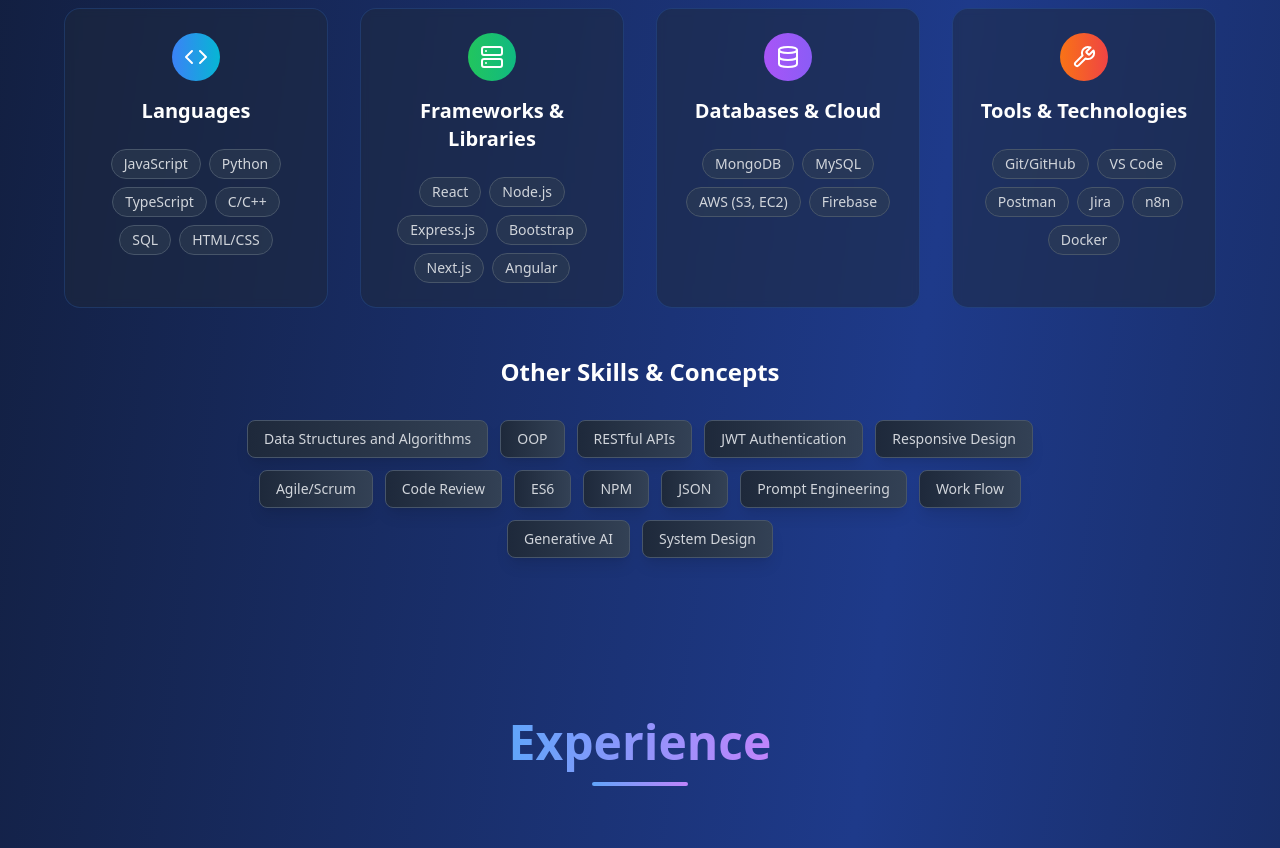
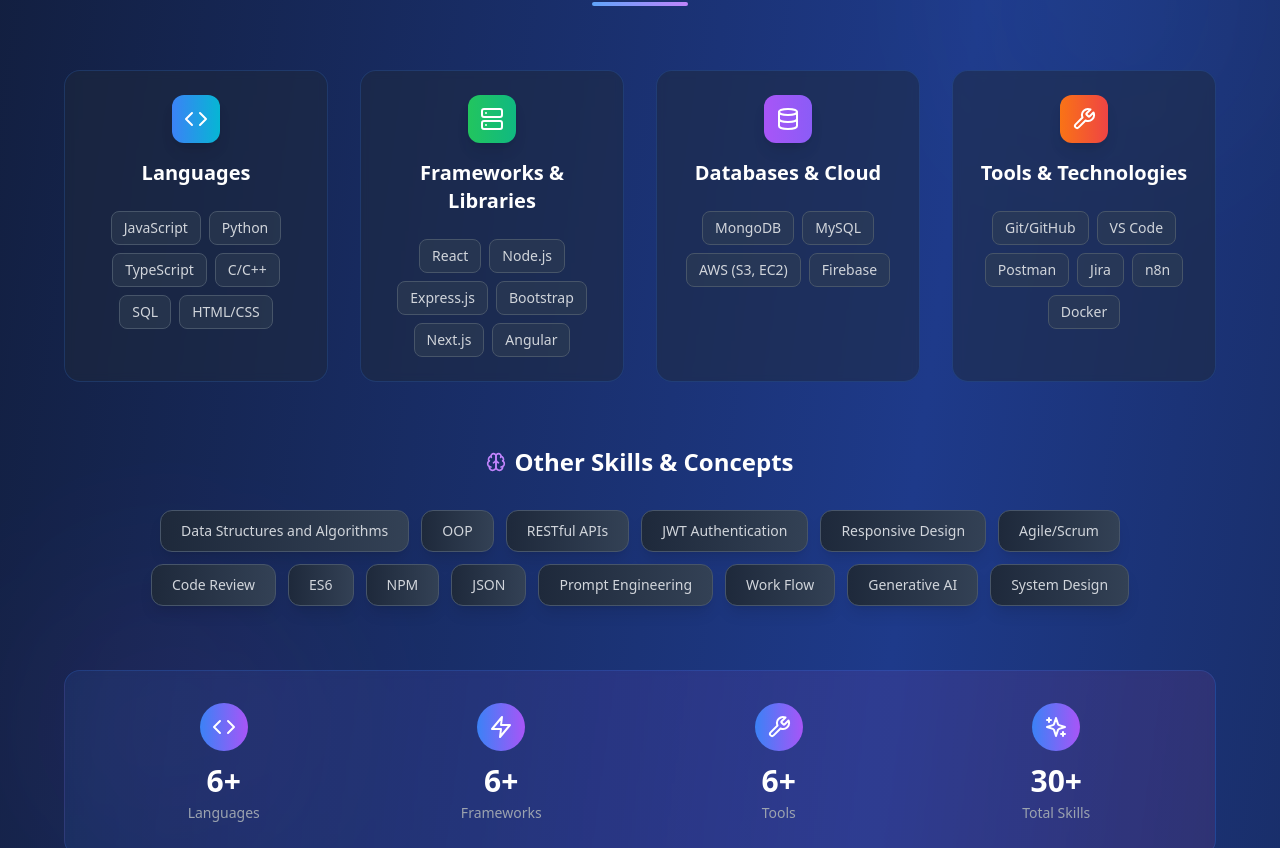
Before and after one commit to sreenandh/Portfolio, a React (Vite) app: page / in a window 1280 px wide. Shown: the part 2232-3080 px from the top of the page. Built offline with nearby package versions, Linux system fonts and the light colour scheme.

Commit message:
Enhance Skills section with 3D effects, shine animations, and interactive hover states

```diff
--- a/src/components/Skills.tsx
+++ b/src/components/Skills.tsx
@@ -1,15 +1,26 @@
 import React from 'react';
-import { motion } from 'framer-motion';
+import { motion, useScroll, useTransform } from 'framer-motion';
 import { useInView } from 'react-intersection-observer';
-import { Code, Server, Database, Wrench } from 'lucide-react';
+import { Code, Server, Database, Wrench, Zap, Brain, Sparkles } from 'lucide-react';
 
-const Skills = () => {
+interface SkillCategory {
+  title: string;
+  icon: React.ReactNode;
+  skills: string[];
+  color: string;
+}
+
+const Skills: React.FC = () => {
   const [ref, inView] = useInView({
     triggerOnce: true,
     threshold: 0.1,
   });
 
-  const skillCategories = [
+  const { scrollYProgress } = useScroll();
+  const scale = useTransform(scrollYProgress, [0.2, 0.4], [0.8, 1]);
+  const opacity = useTransform(scrollYProgress, [0.2, 0.3], [0, 1]);
+
+  const skillCategories: SkillCategory[] = [
     {
       title: 'Languages',
       icon: <Code className="w-6 h-6" />,
@@ -59,22 +70,60 @@
       opacity: 1,
       transition: {
         staggerChildren: 0.1,
+        delayChildren: 0.2,
       },
     },
   };
 
   const itemVariants = {
-    hidden: { opacity: 0, y: 50 },
+    hidden: { opacity: 0, y: 50, scale: 0.9 },
     visible: {
       opacity: 1,
       y: 0,
-      transition: { duration: 0.6 },
+      scale: 1,
+      transition: {
+        duration: 0.6,
+        type: 'spring',
+        stiffness: 100
+      },
     },
   };
 
+  const cardVariants = {
+    hidden: { opacity: 0, rotateY: -15, z: -100 },
+    visible: {
+      opacity: 1,
+      rotateY: 0,
+      z: 0,
+      transition: {
+        duration: 0.8,
+        type: 'spring',
+        stiffness: 80
+      }
+    }
+  };
+
   return (
-    <section id="skills" className="py-20 relative">
-      <div className="container mx-auto px-6">
+    <section id="skills" className="py-20 relative overflow-hidden">
+      {/* Animated background elements */}
+      <motion.div
+        animate={{
+          rotate: [0, 360],
+          scale: [1, 1.2, 1],
+        }}
+        transition={{ duration: 20, repeat: Infinity, ease: 'linear' }}
+        className="absolute top-20 right-10 w-64 h-64 bg-blue-500/5 rounded-full blur-3xl"
+      />
+      <motion.div
+        animate={{
+          rotate: [360, 0],
+          scale: [1, 1.3, 1],
+        }}
+        transition={{ duration: 25, repeat: Infinity, ease: 'linear' }}
+        className="absolute bottom-20 left-10 w-64 h-64 bg-purple-500/5 rounded-full blur-3xl"
+      />
+
+      <div className="container mx-auto px-6 relative z-10">
         <motion.div
           ref={ref}
           variants={containerVariants}
@@ -82,43 +131,84 @@
           animate={inView ? "visible" : "hidden"}
           className="max-w-6xl mx-auto"
         >
+          {/* Section Header */}
           <motion.div variants={itemVariants} className="text-center mb-16">
+            <motion.div
+              initial={{ scale: 0 }}
+              animate={inView ? { scale: 1 } : { scale: 0 }}
+              transition={{ duration: 0.5, type: 'spring', stiffness: 200 }}
+              className="inline-flex items-center space-x-2 bg-gradient-to-r from-blue-500/10 to-purple-500/10 border border-blue-500/30 rounded-full px-6 py-2 mb-6"
+            >
+              <Sparkles className="w-4 h-4 text-blue-400" />
+              <span className="text-blue-300 text-sm font-medium">Technical Expertise</span>
+            </motion.div>
+
             <h2 className="text-4xl md:text-5xl font-bold mb-4">
               <span className="bg-gradient-to-r from-blue-400 to-purple-400 bg-clip-text text-transparent">
                 Skills & Technologies
               </span>
             </h2>
-            <div className="w-24 h-1 bg-gradient-to-r from-blue-400 to-purple-400 mx-auto rounded-full"></div>
+            <motion.div
+              initial={{ scaleX: 0 }}
+              animate={inView ? { scaleX: 1 } : { scaleX: 0 }}
+              transition={{ duration: 0.8, delay: 0.3 }}
+              className="w-24 h-1 bg-gradient-to-r from-blue-400 to-purple-400 mx-auto rounded-full"
+            />
           </motion.div>
 
-          {/* Main Skill Categories */}
-          <div className="grid md:grid-cols-2 lg:grid-cols-4 gap-8 mb-12">
+          {/* Main Skill Categories with 3D effect */}
+          <div className="grid md:grid-cols-2 lg:grid-cols-4 gap-8 mb-16">
             {skillCategories.map((category, categoryIndex) => (
               <motion.div
                 key={category.title}
-                variants={itemVariants}
-                whileHover={{ y: -5, scale: 1.02 }}
-                className="bg-slate-800/50 backdrop-blur-sm rounded-2xl p-6 border border-blue-500/20 hover:border-blue-400/40 transition-all duration-300"
+                variants={cardVariants}
+                whileHover={{
+                  y: -10,
+                  scale: 1.03,
+                  rotateY: 5,
+                  transition: { duration: 0.3 }
+                }}
+                className="group relative bg-slate-800/50 backdrop-blur-sm rounded-2xl p-6 border border-blue-500/20 hover:border-blue-400/40 transition-all duration-300 perspective-1000"
+                style={{
+                  transformStyle: 'preserve-3d',
+                }}
               >
-                <div className="flex items-center justify-center mb-4">
-                  <div className={`p-3 rounded-full bg-gradient-to-r ${category.color} text-white`}>
+                {/* Glow effect on hover */}
+                <div className={`absolute inset-0 rounded-2xl bg-gradient-to-r ${category.color} opacity-0 group-hover:opacity-10 blur-xl transition-opacity duration-300`} />
+
+                {/* Icon with rotation animation */}
+                <motion.div
+                  whileHover={{ rotate: 360, scale: 1.2 }}
+                  transition={{ duration: 0.6 }}
+                  className="flex items-center justify-center mb-4 relative z-10"
+                >
+                  <div className={`p-3 rounded-xl bg-gradient-to-r ${category.color} text-white shadow-lg`}>
                     {category.icon}
                   </div>
-                </div>
-                <h3 className="text-xl font-semibold mb-6 text-center text-white">
+                </motion.div>
+
+                <h3 className="text-xl font-semibold mb-6 text-center text-white relative z-10">
                   {category.title}
                 </h3>
-                <div className="flex flex-wrap gap-2 justify-center">
+
+                <div className="flex flex-wrap gap-2 justify-center relative z-10">
                   {category.skills.map((skill, skillIndex) => (
                     <motion.span
                       key={skill}
-                      initial={{ opacity: 0, scale: 0.8 }}
-                      animate={inView ? { opacity: 1, scale: 1 } : { opacity: 0, scale: 0.8 }}
+                      initial={{ opacity: 0, scale: 0 }}
+                      animate={inView ? { opacity: 1, scale: 1 } : { opacity: 0, scale: 0 }}
                       transition={{
                         duration: 0.4,
-                        delay: categoryIndex * 0.1 + skillIndex * 0.1,
+                        delay: categoryIndex * 0.15 + skillIndex * 0.08,
+                        type: 'spring',
+                        stiffness: 200
                       }}
-                      className="px-3 py-1 bg-slate-700/50 text-gray-300 rounded-full text-sm border border-slate-600 hover:border-blue-400/50 hover:text-blue-300 transition-all duration-300 cursor-default"
+                      whileHover={{
+                        scale: 1.15,
+                        rotate: [-2, 2, -2, 0],
+                        transition: { duration: 0.3 }
+                      }}
+                      className="px-3 py-1.5 bg-slate-700/50 text-gray-300 rounded-lg text-sm border border-slate-600 hover:border-blue-400/50 hover:text-blue-300 hover:bg-slate-700 transition-all duration-300 cursor-default"
                     >
                       {skill}
                     </motion.span>
@@ -128,26 +218,97 @@
             ))}
           </div>
 
-          {/* Other Skills */}
+          {/* Other Skills with wave animation */}
           <motion.div variants={itemVariants} className="text-center">
-            <h3 className="text-2xl font-semibold mb-8 text-white">
+            <motion.div
+              initial={{ opacity: 0, y: 20 }}
+              animate={inView ? { opacity: 1, y: 0 } : { opacity: 0, y: 20 }}
+              transition={{ delay: 0.6 }}
+              className="inline-flex items-center space-x-2 mb-8"
+            >
+              <Brain className="w-5 h-5 text-purple-400" />
+              <h3 className="text-2xl font-semibold text-white">
                 Other Skills & Concepts
               </h3>
-            <div className="flex flex-wrap gap-3 justify-center max-w-4xl mx-auto">
-              {otherSkills.map((skill, index) => (
+            </motion.div>
+
+            <div className="flex flex-wrap gap-3 justify-center max-w-5xl mx-auto">
+              {otherSkills.map((skill, index) => {
+                const row = Math.floor(index / 5);
+                const col = index % 5;
+
+                return (
                   <motion.span
                     key={skill}
-                  initial={{ opacity: 0, y: 20 }}
-                  animate={inView ? { opacity: 1, y: 0 } : { opacity: 0, y: 20 }}
+                    initial={{ opacity: 0, y: 20, rotate: -5 }}
+                    animate={inView ? { opacity: 1, y: 0, rotate: 0 } : { opacity: 0, y: 20, rotate: -5 }}
                     transition={{
-                    duration: 0.4,
-                    delay: index * 0.05,
+                      duration: 0.5,
+                      delay: 0.8 + (row * 0.1) + (col * 0.05),
+                      type: 'spring',
+                      stiffness: 150
                     }}
-                  whileHover={{ scale: 1.05 }}
-                  className="px-4 py-2 bg-gradient-to-r from-slate-800 to-slate-700 text-gray-300 rounded-lg text-sm border border-slate-600 hover:border-purple-400/50 hover:text-purple-300 transition-all duration-300 cursor-default shadow-lg"
+                    whileHover={{
+                      scale: 1.1,
+                      rotate: [0, -3, 3, 0],
+                      y: -5,
+                      transition: { duration: 0.3 }
+                    }}
+                    className="group relative px-5 py-2.5 bg-gradient-to-r from-slate-800 to-slate-700 text-gray-300 rounded-xl text-sm border border-slate-600 hover:border-purple-400/50 hover:text-purple-300 transition-all duration-300 cursor-default shadow-lg hover:shadow-purple-500/25 overflow-hidden"
                   >
-                  {skill}
+                    {/* Shine effect on hover */}
+                    <motion.div
+                      className="absolute inset-0 bg-gradient-to-r from-transparent via-white/10 to-transparent"
+                      initial={{ x: '-100%' }}
+                      whileHover={{ x: '100%' }}
+                      transition={{ duration: 0.6 }}
+                    />
+                    <span className="relative z-10">{skill}</span>
                   </motion.span>
+                );
+              })}
+            </div>
+          </motion.div>
+
+          {/* Skill Stats Animation */}
+          <motion.div
+            initial={{ opacity: 0, y: 50 }}
+            animate={inView ? { opacity: 1, y: 0 } : { opacity: 0, y: 50 }}
+            transition={{ delay: 1.5, duration: 0.8 }}
+            className="mt-16 bg-gradient-to-r from-blue-500/10 via-purple-500/10 to-pink-500/10 rounded-2xl p-8 border border-blue-500/20 backdrop-blur-sm"
+          >
+            <div className="grid grid-cols-2 md:grid-cols-4 gap-6">
+              {[
+                { label: 'Languages', count: 6, icon: Code },
+                { label: 'Frameworks', count: 6, icon: Zap },
+                { label: 'Tools', count: 6, icon: Wrench },
+                { label: 'Total Skills', count: 30, icon: Sparkles },
+              ].map((stat, index) => (
+                <motion.div
+                  key={stat.label}
+                  initial={{ opacity: 0, scale: 0.5 }}
+                  animate={inView ? { opacity: 1, scale: 1 } : { opacity: 0, scale: 0.5 }}
+                  transition={{ delay: 1.7 + index * 0.1, type: 'spring', stiffness: 200 }}
+                  whileHover={{ scale: 1.1, rotate: [0, -5, 5, 0] }}
+                  className="text-center group cursor-default"
+                >
+                  <motion.div
+                    whileHover={{ rotate: 360 }}
+                    transition={{ duration: 0.6 }}
+                    className="inline-flex items-center justify-center w-12 h-12 rounded-full bg-gradient-to-r from-blue-500 to-purple-500 mb-3 group-hover:shadow-lg group-hover:shadow-blue-500/50 transition-shadow duration-300"
+                  >
+                    <stat.icon className="w-6 h-6 text-white" />
+                  </motion.div>
+                  <motion.div
+                    initial={{ scale: 0 }}
+                    animate={inView ? { scale: 1 } : { scale: 0 }}
+                    transition={{ delay: 1.8 + index * 0.1, type: 'spring', stiffness: 300 }}
+                    className="text-3xl font-bold text-white mb-1"
+                  >
+                    {stat.count}+
+                  </motion.div>
+                  <div className="text-sm text-gray-400">{stat.label}</div>
+                </motion.div>
               ))}
             </div>
           </motion.div>
```
Lines whose indentation alone changed are shown as unchanged.
